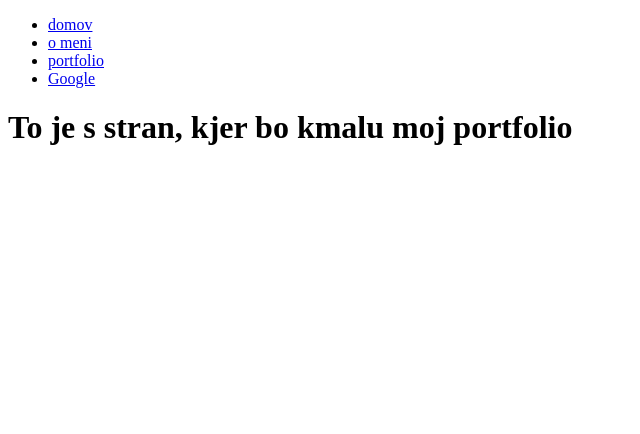
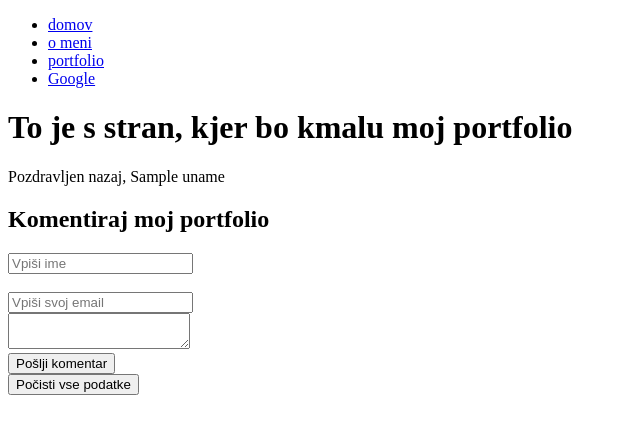
Before and after one commit to mkorbar/WD2-code, a Flask app: template templates/porfolio.html in a window 1280 px wide. Shown: the top 434 px of the page, without its empty margins (0-640 px from the left). Run offline with Flask 2, Linux system fonts and the light colour scheme; the template is opened without the code that fills it: most values are stand-ins (such as "Sample title", 1, 10 or a date in 2020).

Commit message:
Add a comment form to portfolio, add handler for posted data, add the logic for setting and retriving cookie data

```diff
--- a/main.py
+++ b/main.py
@@ -1,11 +1,11 @@
 from datetime import datetime
 
-from flask import Flask, render_template
+from flask import Flask, render_template, request, make_response
 
 app = Flask(__name__)
 
 
-@app.route('/')
+@app.route('/', methods=['GET'])
 def index():
     moj_pozdrav = 'Pozdravljen svet!'
     trenutno_leto = datetime.now().year
@@ -15,14 +15,45 @@ def index():
     return render_template('index.html', pozdrav=moj_pozdrav, leto=trenutno_leto, uporabniki=vsi_uporabniki)
 
 
-@app.route('/about')
+@app.route('/about', methods=['GET'])
 def fakebook():
     return render_template('fakebook.html', data={'name': 'Matej Korbar'})
 
 
-@app.route('/portfolio')
+@app.route('/portfolio', methods=['GET', 'POST'])
 def portfolio():
-    return render_template('porfolio.html')
+    if request.method == 'POST':
+
+        name = request.form.get('commentator-name')
+        email = request.form.get('commentator-email')
+        content = request.form.get('comment-content')
+
+        print(name)
+        print(email)
+        print(content)
+
+        response = make_response(render_template('success.html'))
+        response.set_cookie('user_name', name)
+
+        return response
+    else:
+        name = request.cookies.get('user_name')
+
+        return render_template('porfolio.html', uname=name)
+
+
+# @app.route('/comment', methods=['POST'])
+# def getData():
+#     print(request.form)
+#     name = request.form.get('commentator-name')
+#     email = request.form.get('commentator-email')
+#     content = request.form.get('comment-content')
+#
+#     print(name)
+#     print(email)
+#     print(content)
+#
+#     return render_template('success.html')
 
 
 if __name__ == '__main__':
--- a/templates/porfolio.html
+++ b/templates/porfolio.html
@@ -4,5 +4,22 @@
     {% block content %}
 
     <h1>To je s stran, kjer bo kmalu moj portfolio</h1>
+    {% if uname %}
+    <p>Pozdravljen nazaj, {{ uname }}</p>
+    {% endif %}
+    <h2>Komentiraj moj portfolio</h2>
+    <form method="post" action="/portfolio">
+        <input type="text" name="commentator-name" placeholder="Vpiši ime">
+        <br>
+        <br>
+        <input type="email" name="commentator-email" placeholder="Vpiši svoj email">
+        <br>
+        <textarea name="comment-content" placeholder="Vpiši svoj komentar">
+        </textarea>
+        <br>
+        <button type="submit">Pošlji komentar</button>
+        <br>
+        <button type="reset">Počisti vse podatke</button>
+    </form>
 
     {% endblock content %}
```
Also changed, not shown: templates/success.html (added, +11 -0 lines).
